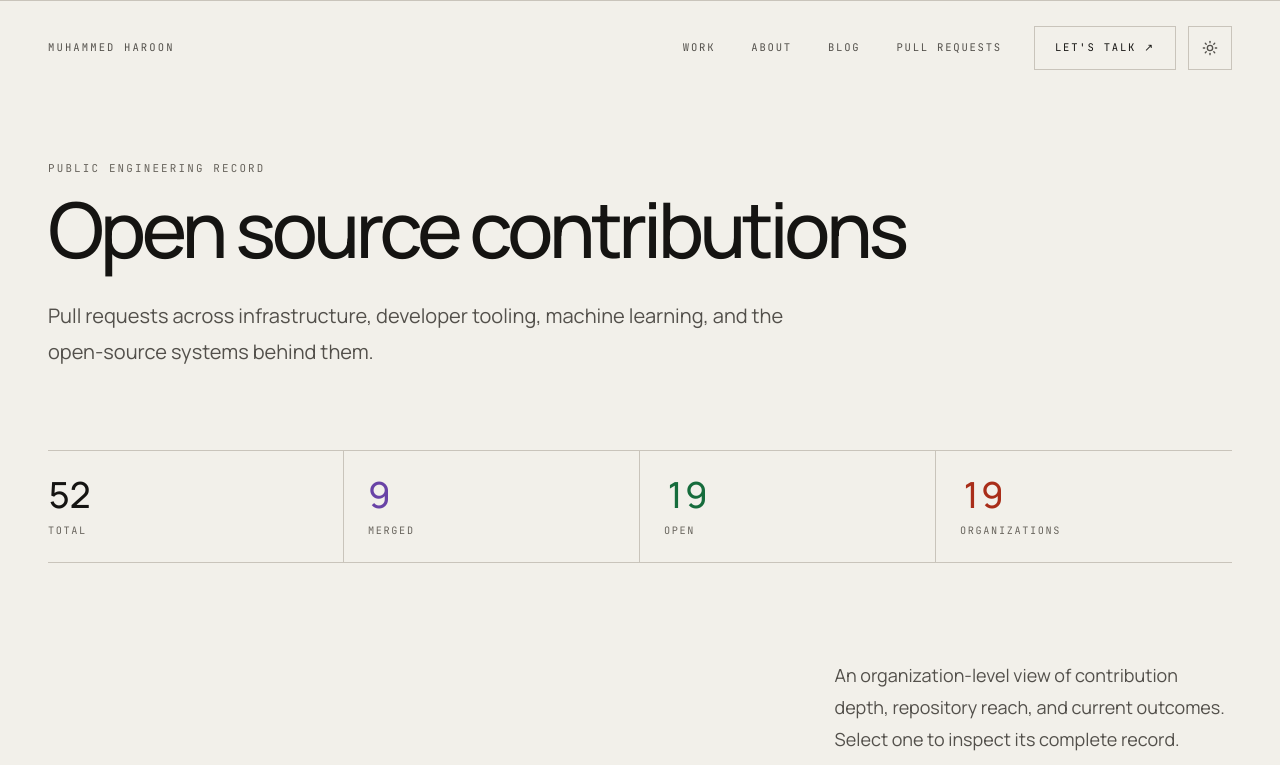
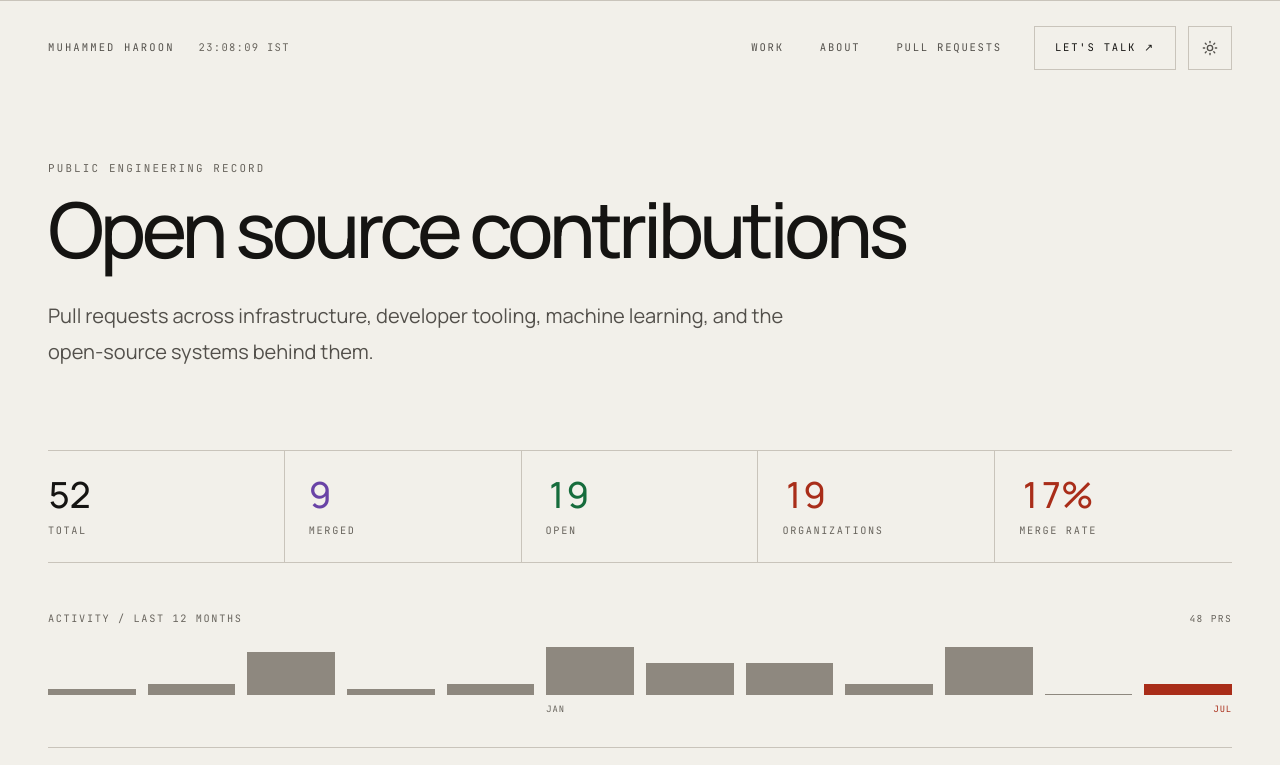
Before and after one commit to haroon0x/portfolio, a React (Vite) app: page /pull-requests in a window 1280 px wide. Shown: the top 765 px of the page. Built offline with nearby package versions, Linux system fonts and the light colour scheme.

Commit message:
feat(site): polish global experience

```diff
--- a/src/App.tsx
+++ b/src/App.tsx
@@ -1,6 +1,6 @@
 import { useEffect } from 'react';
 import { BrowserRouter as Router, Routes, Route, useLocation } from 'react-router-dom';
-import { MotionConfig } from 'framer-motion';
+import { AnimatePresence, motion, MotionConfig, useReducedMotion } from 'framer-motion';
 import { ThemeProvider } from './contexts/ThemeContext';
 import ScrollProgress from './components/ScrollProgress';
 import AppErrorBoundary from './components/AppErrorBoundary';
@@ -145,6 +145,32 @@ function RouteMetadataManager() {
   return null;
 }
 
+function AnimatedRoutes({ initialPRData }: { initialPRData?: PRData }) {
+  const location = useLocation();
+  const shouldReduceMotion = useReducedMotion();
+  const enterTransition = shouldReduceMotion ? { duration: 0 } : { duration: 0.25, ease: [0.16, 1, 0.3, 1] as const };
+  const exitTransition = shouldReduceMotion ? { duration: 0 } : { duration: 0.15 };
+
+  return (
+    <AnimatePresence mode="wait" initial={false}>
+      <motion.div
+        key={location.pathname}
+        initial={shouldReduceMotion ? false : { opacity: 0, y: 8 }}
+        animate={{ opacity: 1, y: 0 }}
+        exit={{ opacity: 0, transition: exitTransition }}
+        transition={enterTransition}
+      >
+        <Routes location={location}>
+          <Route path="/" element={<Home />} />
+          <Route path="/blog" element={<Blog />} />
+          <Route path="/pull-requests" element={<PullRequests initialData={initialPRData} />} />
+          <Route path="*" element={<NotFound />} />
+        </Routes>
+      </motion.div>
+    </AnimatePresence>
+  );
+}
+
 function AppShell({ initialPRData }: { initialPRData?: PRData }) {
   return (
     <>
@@ -157,12 +183,7 @@ function AppShell({ initialPRData }: { initialPRData?: PRData }) {
             <div className="min-h-screen text-text-primary">
               <ScrollProgress />
               <Header />
-              <Routes>
-                <Route path="/" element={<Home />} />
-                <Route path="/blog" element={<Blog />} />
-                <Route path="/pull-requests" element={<PullRequests initialData={initialPRData} />} />
-                <Route path="*" element={<NotFound />} />
-              </Routes>
+              <AnimatedRoutes initialPRData={initialPRData} />
               <Footer />
             </div>
           </MotionConfig>
--- a/src/components/Header.tsx
+++ b/src/components/Header.tsx
@@ -8,6 +8,49 @@ const navItems = [
   { label: 'Work', id: 'work' },
   { label: 'About', id: 'about' },
 ];
+
+const istTimeFormatter = new Intl.DateTimeFormat('en-GB', {
+  hour: '2-digit',
+  minute: '2-digit',
+  second: '2-digit',
+  hour12: false,
+  timeZone: 'Asia/Kolkata',
+});
+
+function IstClock() {
+  const [time, setTime] = useState('--:--:-- IST');
+
+  useEffect(() => {
+    let intervalId: number | undefined;
+
+    const updateTime = () => setTime(`${istTimeFormatter.format(new Date())} IST`);
+    const startClock = () => {
+      updateTime();
+      window.clearInterval(intervalId);
+      intervalId = window.setInterval(updateTime, 1000);
+    };
+    const handleVisibilityChange = () => {
+      if (document.hidden) {
+        window.clearInterval(intervalId);
+      } else {
+        startClock();
+      }
+    };
+
+    startClock();
+    document.addEventListener('visibilitychange', handleVisibilityChange);
+    return () => {
+      window.clearInterval(intervalId);
+      document.removeEventListener('visibilitychange', handleVisibilityChange);
+    };
+  }, []);
+
+  return (
+    <time aria-label="Current time in India" className="hidden w-[7.5rem] font-mono text-[0.66rem] tabular-nums uppercase tracking-[0.12em] text-text-muted sm:block">
+      {time}
+    </time>
+  );
+}
 
 export default function Header() {
   const [isMenuOpen, setIsMenuOpen] = useState(false);
@@ -66,6 +109,7 @@ export default function Header() {
   return (
     <header ref={headerRef} className={`fixed inset-x-0 top-0 z-50 border-b transition-all duration-300 ${isScrolled ? 'border-border bg-background/90 shadow-header backdrop-blur-xl' : 'border-transparent bg-background/0'}`}>
       <nav aria-label="Primary navigation" className="safe-x mx-auto flex h-20 max-w-[96rem] items-center justify-between sm:px-8 lg:h-24 lg:px-12">
+        <div className="flex items-center gap-4 lg:gap-6">
           <button
             type="button"
             onClick={() => scrollToSection('hero')}
@@ -76,6 +120,8 @@ export default function Header() {
               Muhammed Haroon
             </span>
           </button>
+          <IstClock />
+        </div>
 
         <div className="hidden items-center gap-1 md:flex">
           {navItems.map((item) => (
@@ -88,12 +134,6 @@ export default function Header() {
               {item.label}
             </button>
           ))}
-          <Link
-            to="/blog"
-            className="flex min-h-11 items-center px-4 font-mono text-[0.66rem] uppercase tracking-[0.17em] text-text-secondary transition-colors hover:text-text-primary"
-          >
-            Blog
-          </Link>
           <Link
             to="/pull-requests"
             className="flex min-h-11 items-center px-4 font-mono text-[0.66rem] uppercase tracking-[0.17em] text-text-secondary transition-colors hover:text-text-primary"
@@ -150,14 +190,6 @@ export default function Header() {
                 </button>
               ))}
               <Link
-                to="/blog"
-                onClick={() => setIsMenuOpen(false)}
-                className="flex min-h-14 items-center justify-between border-b border-border font-mono text-xs uppercase tracking-[0.16em] text-text-primary"
-              >
-                Blog
-                <span className="text-accent">↗</span>
-              </Link>
-              <Link
                 to="/pull-requests"
                 onClick={() => setIsMenuOpen(false)}
                 className="flex min-h-14 items-center justify-between border-b border-border font-mono text-xs uppercase tracking-[0.16em] text-text-primary"
--- a/src/components/ThemeToggle.tsx
+++ b/src/components/ThemeToggle.tsx
@@ -1,14 +1,29 @@
+import { useEffect, useRef } from 'react';
 import { Moon, Sun } from 'lucide-react';
 import { AnimatePresence, motion } from 'framer-motion';
 import { useTheme } from '../contexts/ThemeContext';
 
 export default function ThemeToggle() {
   const { theme, toggleTheme } = useTheme();
+  const transitionTimeoutRef = useRef<number>();
+
+  useEffect(() => () => {
+    window.clearTimeout(transitionTimeoutRef.current);
+    document.documentElement.classList.remove('theme-transition');
+  }, []);
+
+  const handleToggle = () => {
+    const root = document.documentElement;
+    window.clearTimeout(transitionTimeoutRef.current);
+    root.classList.add('theme-transition');
+    toggleTheme();
+    transitionTimeoutRef.current = window.setTimeout(() => root.classList.remove('theme-transition'), 350);
+  };
 
   return (
     <button
       type="button"
-      onClick={() => toggleTheme()}
+      onClick={handleToggle}
       aria-label={`Switch to ${theme === 'dark' ? 'light' : 'dark'} mode`}
       className="flex h-11 w-11 items-center justify-center rounded-control border border-border text-text-secondary transition-colors hover:border-accent hover:text-accent"
     >
--- a/src/pages/PullRequests.tsx
+++ b/src/pages/PullRequests.tsx
@@ -1,4 +1,5 @@
-import { useEffect, useMemo, useState } from 'react';
+import { useEffect, useMemo, useRef, useState } from 'react';
+import { motion, useReducedMotion } from 'framer-motion';
 import { useSearchParams } from 'react-router-dom';
 import { ArrowDownUp, ArrowUpRight, Building2, ChevronDown, Filter, Search } from 'lucide-react';
 import { loadPRData, type PRData, type PullRequest } from '../data/prData';
@@ -6,6 +7,8 @@ import { loadPRData, type PRData, type PullRequest } from '../data/prData';
 type SortBy = 'depth' | 'date' | 'repo';
 type SortOrder = 'asc' | 'desc';
 type FilterStatus = 'all' | 'merged' | 'open';
+
+const EASE = [0.16, 1, 0.3, 1] as const;
 
 interface OrganizationSummary {
   name: string;
@@ -45,6 +48,8 @@ const PullRequests = ({ initialData }: { initialData?: PRData }) => {
   const [sortOrder, setSortOrder] = useState<SortOrder>('desc');
   const [filterStatus, setFilterStatus] = useState<FilterStatus>('all');
   const [searchQuery, setSearchQuery] = useState('');
+  const searchInputRef = useRef<HTMLInputElement>(null);
+  const shouldReduceMotion = useReducedMotion();
   const organizationParam = searchParams.get('org');
   const repositoryParam = searchParams.get('repo');
 
@@ -70,6 +75,53 @@ const PullRequests = ({ initialData }: { initialData?: PRData }) => {
       active = false;
     };
   }, [initialData]);
+
+  useEffect(() => {
+    const handleKeyDown = (event: KeyboardEvent) => {
+      const target = event.target as HTMLElement | null;
+      const isTyping = target instanceof HTMLInputElement || target instanceof HTMLTextAreaElement || target instanceof HTMLSelectElement || target?.isContentEditable;
+
+      if (event.key === '/' && !isTyping) {
+        event.preventDefault();
+        searchInputRef.current?.focus();
+      }
+
+      if (event.key === 'Escape' && document.activeElement === searchInputRef.current) {
+        setSearchQuery('');
+        searchInputRef.current?.blur();
+      }
+    };
+
+    window.addEventListener('keydown', handleKeyDown);
+    return () => window.removeEventListener('keydown', handleKeyDown);
+  }, []);
+
+  const monthlyActivity = useMemo(() => {
+    const now = new Date();
+    const currentMonth = new Date(Date.UTC(now.getUTCFullYear(), now.getUTCMonth(), 1));
+    const counts = new Map<string, number>();
+
+    data?.prs.forEach((pr) => {
+      const date = new Date(pr.date);
+      const key = `${date.getUTCFullYear()}-${date.getUTCMonth()}`;
+      counts.set(key, (counts.get(key) ?? 0) + 1);
+    });
+
+    return Array.from({ length: 12 }, (_, index) => {
+      const date = new Date(Date.UTC(currentMonth.getUTCFullYear(), currentMonth.getUTCMonth() - (11 - index), 1));
+      const key = `${date.getUTCFullYear()}-${date.getUTCMonth()}`;
+      return {
+        key,
+        date,
+        count: counts.get(key) ?? 0,
+        isCurrent: index === 11,
+      };
+    });
+  }, [data]);
+
+  const peakMonth = monthlyActivity.reduce((peak, month) => month.count > peak.count ? month : peak, monthlyActivity[0]);
+  const peakMonthLabel = peakMonth.date.toLocaleDateString('en', { month: 'long', year: 'numeric', timeZone: 'UTC' });
+  const peakCount = Math.max(...monthlyActivity.map((month) => month.count), 1);
 
   const organizations = useMemo<OrganizationSummary[]>(() => {
     if (!data) return [];
@@ -308,7 +360,7 @@ const PullRequests = ({ initialData }: { initialData?: PRData }) => {
       </header>
 
       {data && !loading && (
-        <dl className="mt-14 grid grid-cols-2 border-y border-border sm:mt-20 md:grid-cols-4">
+        <dl className="mt-14 grid grid-cols-2 border-y border-border sm:mt-20 md:grid-cols-5">
           <div className="flex flex-col border-b border-r border-border py-6 pr-5 md:border-b-0 md:px-6 md:first:pl-0">
             <dt className="order-2 mt-2 font-mono text-[0.64rem] uppercase tracking-[0.16em] text-text-muted">Total</dt>
             <dd className="order-1 text-3xl font-medium tabular-nums tracking-[-0.04em] text-text-primary sm:text-4xl">{data.total}</dd>
@@ -317,15 +369,52 @@ const PullRequests = ({ initialData }: { initialData?: PRData }) => {
             <dt className="order-2 mt-2 font-mono text-[0.64rem] uppercase tracking-[0.16em] text-text-muted">Merged</dt>
             <dd className="order-1 text-3xl font-medium tabular-nums tracking-[-0.04em] text-status-merged sm:text-4xl">{data.merged}</dd>
           </div>
-          <div className="flex flex-col border-r border-border py-6 pr-5 md:px-6">
+          <div className="flex flex-col border-b border-r border-border py-6 pr-5 md:border-b-0 md:px-6">
             <dt className="order-2 mt-2 font-mono text-[0.64rem] uppercase tracking-[0.16em] text-text-muted">Open</dt>
             <dd className="order-1 text-3xl font-medium tabular-nums tracking-[-0.04em] text-status-open sm:text-4xl">{data.open}</dd>
           </div>
-          <div className="flex flex-col py-6 pl-5 md:px-6 md:last:pr-0">
+          <div className="flex flex-col border-b border-border py-6 pl-5 md:border-b-0 md:border-r md:px-6">
             <dt className="order-2 mt-2 font-mono text-[0.64rem] uppercase tracking-[0.16em] text-text-muted">Organizations</dt>
             <dd className="order-1 text-3xl font-medium tabular-nums tracking-[-0.04em] text-accent sm:text-4xl">{organizations.length}</dd>
           </div>
+          <div className="col-span-2 flex flex-col py-6 md:col-span-1 md:px-6 md:last:pr-0">
+            <dt className="order-2 mt-2 font-mono text-[0.64rem] uppercase tracking-[0.16em] text-text-muted">Merge rate</dt>
+            <dd className="order-1 text-3xl font-medium tabular-nums tracking-[-0.04em] text-accent sm:text-4xl">{data.total ? Math.round((data.merged / data.total) * 100) : 0}%</dd>
+          </div>
         </dl>
+      )}
+
+      {data && !loading && (
+        <section aria-labelledby="activity-timeline-title" className="mt-10 border-b border-border pb-8 sm:mt-12">
+          <div className="flex items-center justify-between gap-6">
+            <h2 id="activity-timeline-title" className="font-mono text-[0.64rem] uppercase tracking-[0.16em] text-text-muted">Activity / last 12 months</h2>
+            <span className="font-mono text-[0.6rem] tabular-nums uppercase tracking-[0.14em] text-text-muted">{monthlyActivity.reduce((total, month) => total + month.count, 0)} PRs</span>
+          </div>
+          <p className="sr-only">12-month activity: peak {peakMonth.count} pull requests in {peakMonthLabel}.</p>
+          <div aria-hidden="true" className="mt-5 grid h-[4.25rem] grid-cols-12 gap-1.5 sm:gap-3">
+            {monthlyActivity.map((month, index) => {
+              const monthLabel = month.date.toLocaleDateString('en', { month: 'short', timeZone: 'UTC' });
+              const showLabel = month.isCurrent || month.date.getUTCMonth() === 0;
+              const height = `${Math.max(month.count ? 4 : 1, (month.count / peakCount) * 48)}px`;
+
+              return (
+                <div key={month.key} className="relative flex h-12 items-end">
+                  <motion.span
+                    initial={shouldReduceMotion ? false : { height: 0 }}
+                    animate={{ height }}
+                    transition={{ duration: 0.3, delay: shouldReduceMotion ? 0 : index * 0.025, ease: EASE }}
+                    className={`block w-full ${month.isCurrent ? 'bg-accent' : 'bg-border-strong'}`}
+                  />
+                  {showLabel && (
+                    <span className={`absolute top-14 font-mono text-[0.55rem] uppercase tracking-[0.1em] ${month.isCurrent ? 'right-0 text-accent' : 'left-0 text-text-muted'}`}>
+                      {monthLabel}
+                    </span>
+                  )}
+                </div>
+              );
+            })}
+          </div>
+        </section>
       )}
 
       {data && !loading && (
@@ -430,7 +519,9 @@ const PullRequests = ({ initialData }: { initialData?: PRData }) => {
           <span className="sr-only">Search pull requests</span>
           <Search className="pointer-events-none absolute left-4 top-1/2 h-4 w-4 -translate-y-1/2 text-text-muted" />
           <input
+            ref={searchInputRef}
             type="search"
+            aria-keyshortcuts="/ Escape"
             value={searchQuery}
             onChange={(event) => setSearchQuery(event.target.value)}
             placeholder="Search title, repository, or technology"
@@ -481,11 +572,11 @@ const PullRequests = ({ initialData }: { initialData?: PRData }) => {
             <button
               type="button"
               onClick={() => toggleSort('depth')}
-              aria-label={sortLabel('contribution depth', 'depth')}
+              aria-label={sortLabel('pull request volume', 'depth')}
               aria-pressed={sortBy === 'depth'}
               className={`min-h-11 rounded-control border px-4 font-mono text-[0.64rem] uppercase tracking-[0.14em] transition-colors ${sortBy === 'depth' ? 'border-accent bg-accent-muted text-accent' : 'border-border text-text-secondary hover:border-border-strong hover:text-text-primary'}`}
             >
-              Depth {sortBy === 'depth' && (sortOrder === 'asc' ? '↑' : '↓')}
+              Volume {sortBy === 'depth' && (sortOrder === 'asc' ? '↑' : '↓')}
             </button>
             <button
               type="button"
@@ -623,6 +714,9 @@ const PullRequests = ({ initialData }: { initialData?: PRData }) => {
                           : pr.status === 'Open'
                             ? 'text-status-open'
                             : 'text-status-closed';
+                        const totalChanges = pr.additions + pr.deletions;
+                        const additionsWidth = totalChanges ? (pr.additions / totalChanges) * 100 : 0;
+                        const deletionsWidth = totalChanges ? (pr.deletions / totalChanges) * 100 : 0;
 
                         return (
                           <li key={pr.url} className="group border-b border-border transition-colors hover:bg-surface">
@@ -653,6 +747,10 @@ const PullRequests = ({ initialData }: { initialData?: PRData }) => {
                                   <span className="text-status-open">+{pr.additions.toLocaleString()}</span>
                                   <span className="text-status-closed">−{pr.deletions.toLocaleString()}</span>
                                 </span>
+                                <span aria-hidden="true" className="mt-1.5 flex h-0.5 w-16 overflow-hidden bg-border">
+                                  <span className="h-full bg-status-open" style={{ width: `${additionsWidth}%` }} />
+                                  <span className="h-full bg-status-closed" style={{ width: `${deletionsWidth}%` }} />
+                                </span>
                                 <span className="font-mono text-[0.55rem] uppercase tracking-[0.09em] text-text-muted md:mt-2 md:block md:truncate">{pr.languages.slice(0, 2).join(' / ')}</span>
                               </span>
 
```
Also changed, not shown: src/components/Hero.tsx (+4 -4 lines), src/index.css (+9 -0 lines), src/pages/Blog.tsx (+4 -4 lines). Lines whose indentation alone changed are shown as unchanged.
